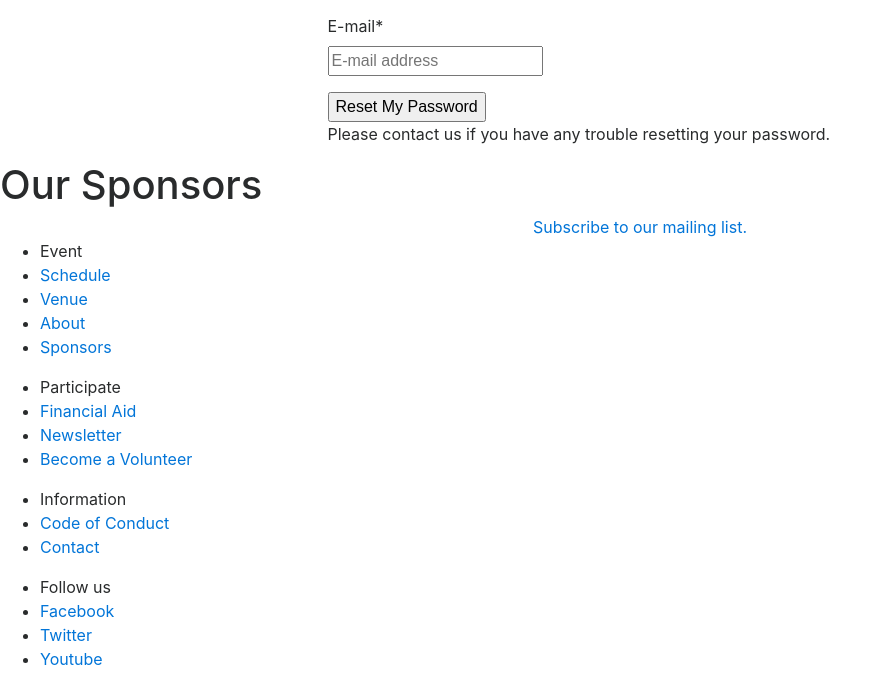
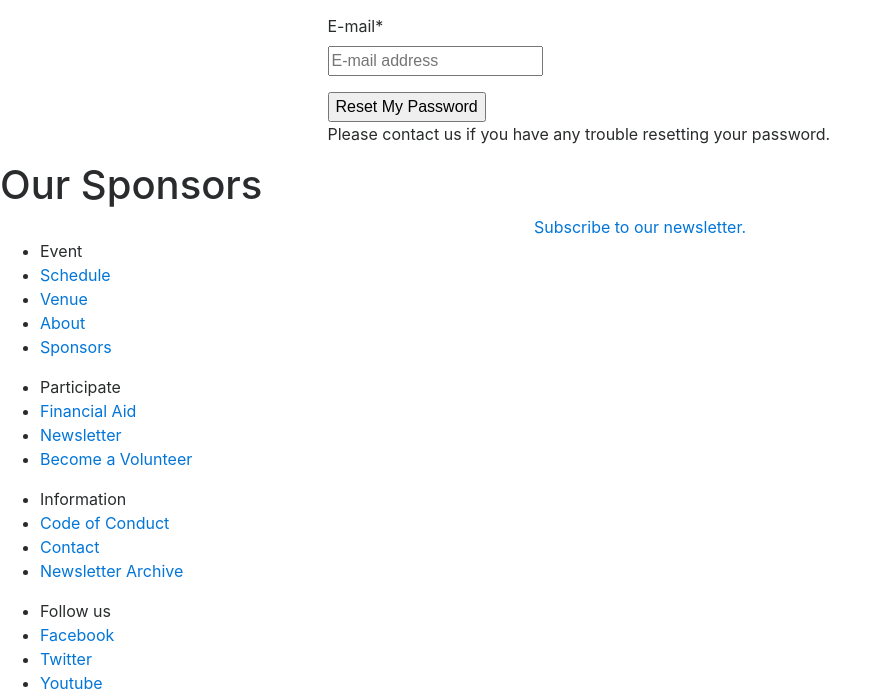
Before and after one commit to pyconca/2017-web, a Django app: page /accounts/password/reset/ in a window 1280 px wide. Shown: the part 680-1375 px from the top of the page, without its empty margins (0-890 px from the left). Before the commit the page ends 1345 px from the top, so only its background shows below. Run offline with Django 3.2, Linux system fonts and the light colour scheme; data that the repository does not hold is empty; some libraries are stand-ins or nearby versions.

Commit message:
:bug: Link to the newsletter not the archive.

```diff
--- a/pyconca2017/templates/base.html
+++ b/pyconca2017/templates/base.html
@@ -89,7 +89,7 @@
 
       <div class="container">
         <div class="text-center">
-          <a class="c-btn c-btn--primary" href="http://us11.campaign-archive.com/home/?u=5cc0d84ff77b9bb778875c680&id=d2a954e0b6">{% trans "Subscribe to our mailing list." %}</a>
+          <a class="c-btn c-btn--primary" href="http://pycon.us11.list-manage.com/subscribe?u=5cc0d84ff77b9bb778875c680&id=d2a954e0b6">{% trans "Subscribe to our newsletter." %}</a>
           <br/>
         </div>
       </div>
--- a/pyconca2017/templates/components/layout/footer.html
+++ b/pyconca2017/templates/components/layout/footer.html
@@ -77,6 +77,12 @@
         {% trans "Contact" %}
       </a>
     </li>
+
+    <li class="c-foot__item">
+      <a class="c-foot__link" href="http://us11.campaign-archive.com/home/?u=5cc0d84ff77b9bb778875c680&id=d2a954e0b6">
+        {% trans "Newsletter Archive" %}
+      </a>
+    </li>
   </ul>
 
   <ul class="c-foot__list">
```
